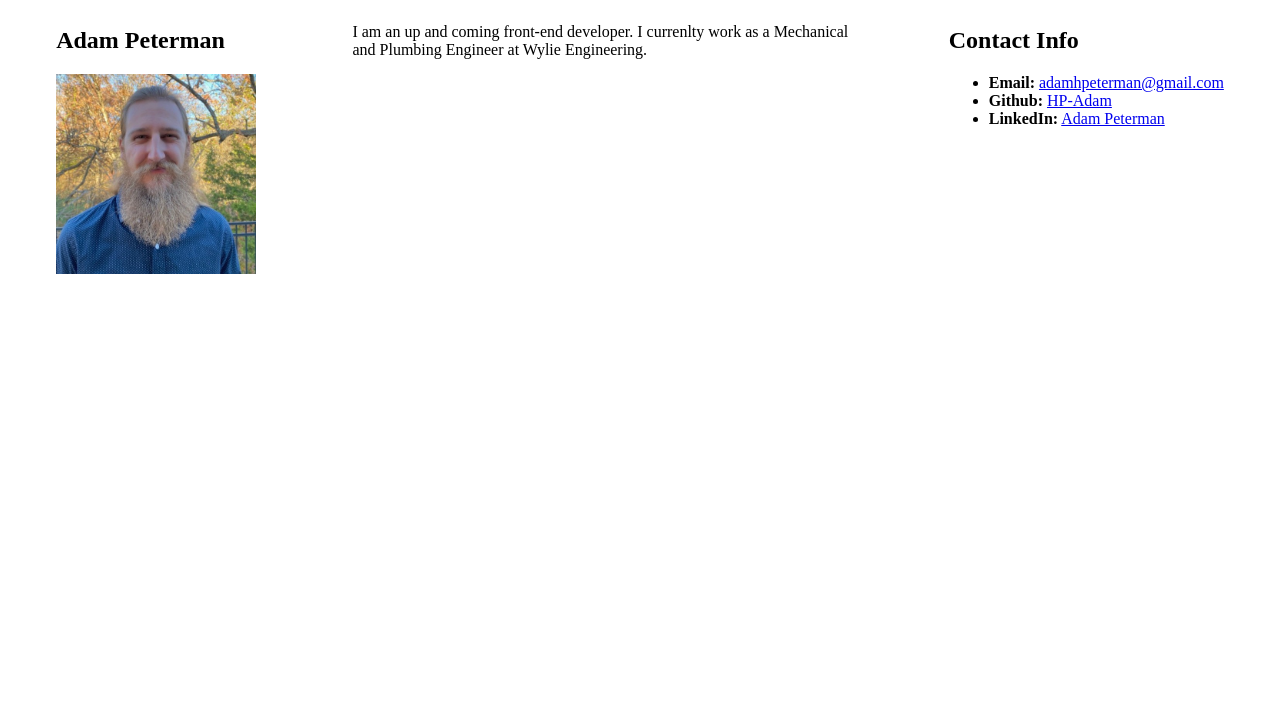
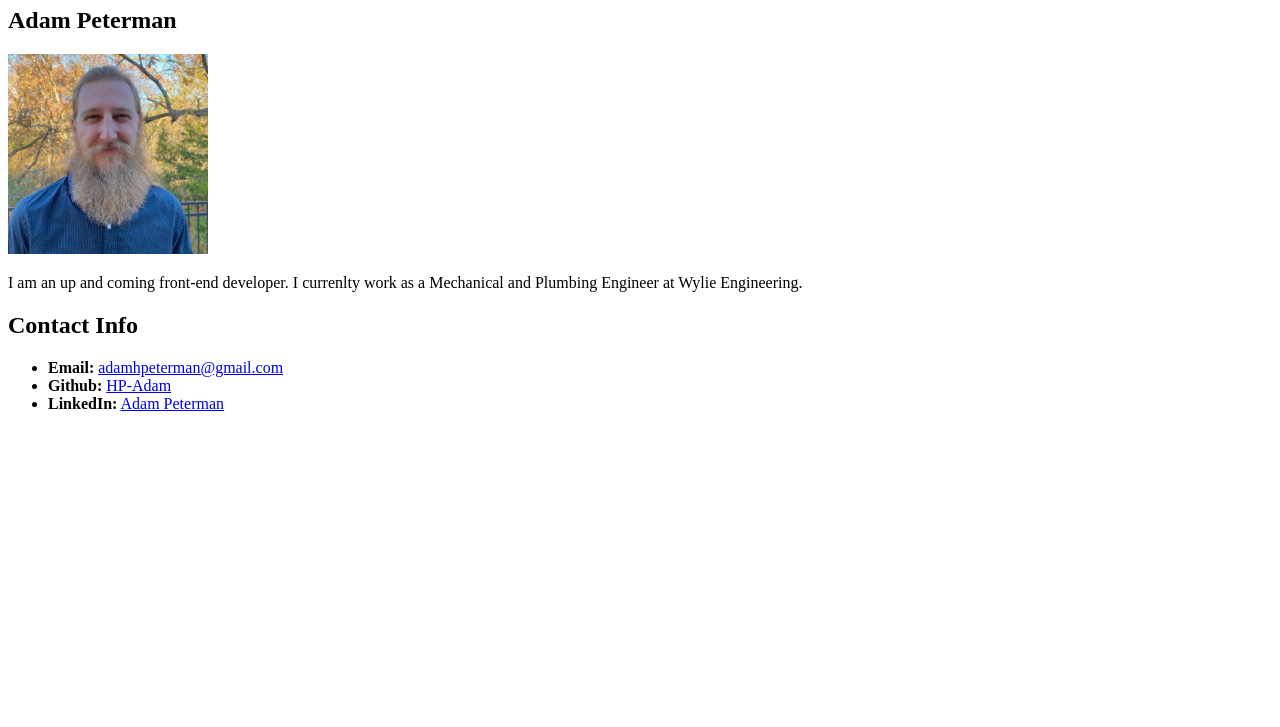
Before and after one commit to HP-Adam/HP-Adam.github.io, a plain HTML site: page index.html in a window 1280 px wide. Shown: the part 73-800 px from the top of the page. Drawn offline with Linux system fonts and the light colour scheme.

Commit message:
removed files

```diff
--- a/Unsolved/index.html
+++ b/index.html
@@ -4,7 +4,7 @@
     <meta charset="UTF-8" />
     <title>A Peterman Portfolio</title>
 
-    <link rel="stylesheet" type="text/css" href="./style.css" />
+    <link rel="stylesheet" type="text/css" href="./Images/face.jpg" />
   </head>
 
   <body>
```
Also changed, not shown: Images/100-html-css-mockup.png (deleted), style.css (renamed from Unsolved/style.css), 1 other file.
